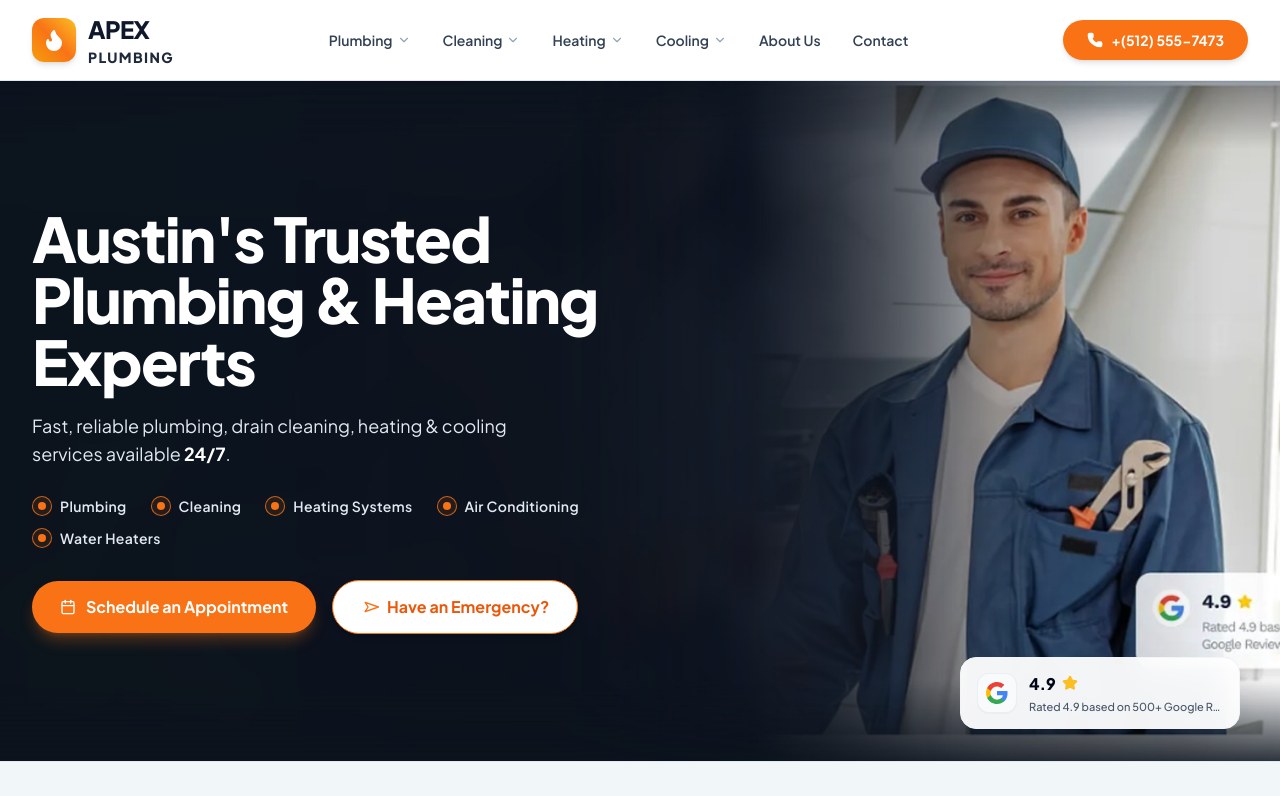
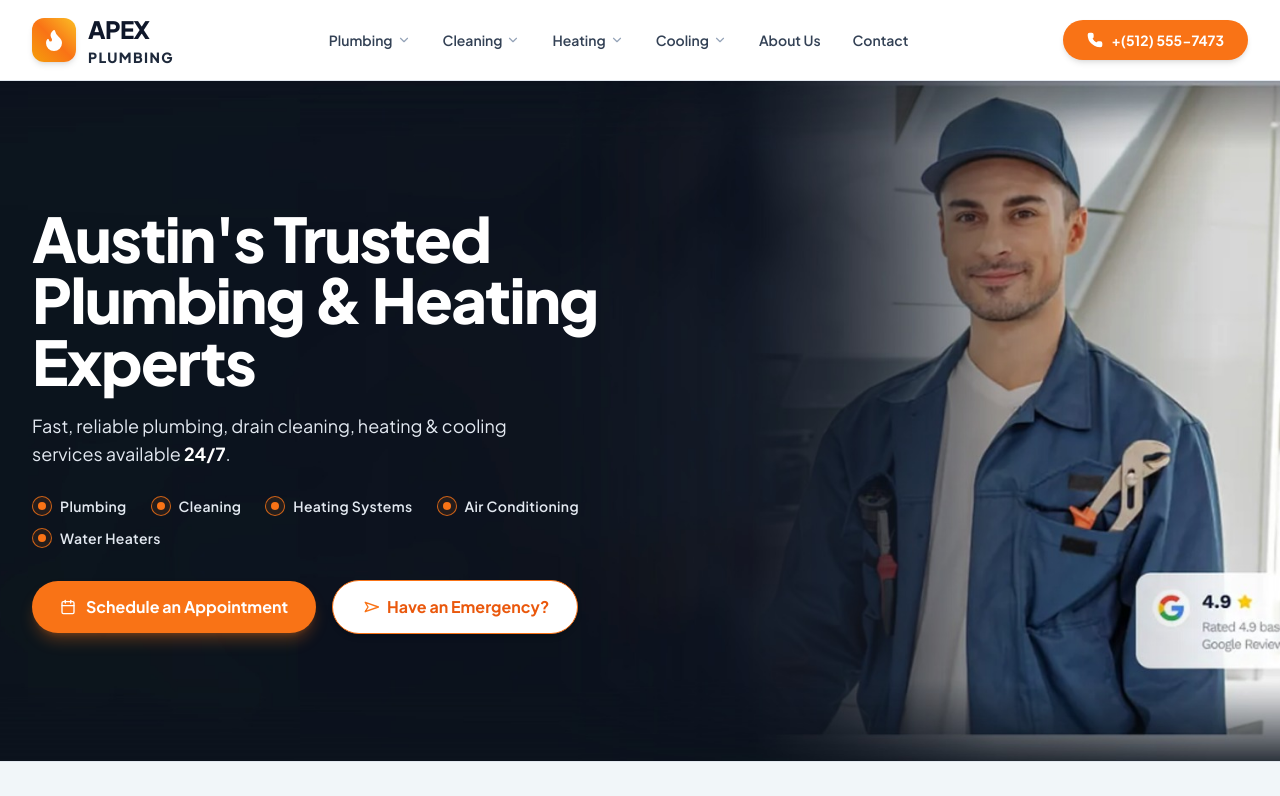
Before and after one commit to Jianst-21/Plumber, a Next.js app: page / in a window 1280 px wide. Shown: the top 796 px of the page. Built offline with nearby package versions, Linux system fonts and the light colour scheme.

Commit message:
fix: remove duplicate HTML Google review badge in hero section

```diff
--- a/src/components/hero/HeroSection.tsx
+++ b/src/components/hero/HeroSection.tsx
@@ -2,31 +2,8 @@
 
 import React from 'react';
 import Image from 'next/image';
-import { Calendar, Navigation, Star } from 'lucide-react';
+import { Calendar, Navigation } from 'lucide-react';
 import { SITE_CONFIG } from '@/config/site.config';
-
-function GoogleLogo({ className = 'w-6 h-6' }: { className?: string }) {
-  return (
-    <svg className={className} viewBox="0 0 24 24" width="24" height="24">
-      <path
-        fill="#4285F4"
-        d="M22.56 12.25c0-.78-.07-1.53-.2-2.25H12v4.26h5.92c-.26 1.37-1.04 2.53-2.21 3.31v2.77h3.57c2.08-1.92 3.28-4.74 3.28-8.09z"
-      />
-      <path
-        fill="#34A853"
-        d="M12 23c2.97 0 5.46-.98 7.28-2.66l-3.57-2.77c-.98.66-2.23 1.06-3.71 1.06-2.86 0-5.29-1.93-6.16-4.53H2.18v2.84C3.99 20.53 7.7 23 12 23z"
-      />
-      <path
-        fill="#FBBC05"
-        d="M5.84 14.09c-.22-.66-.35-1.36-.35-2.09s.13-1.43.35-2.09V7.06H2.18C1.43 8.55 1 10.22 1 12s.43 3.45 1.18 4.94l2.85-2.22.81-.63z"
-      />
-      <path
-        fill="#EA4335"
-        d="M12 5.38c1.62 0 3.06.56 4.21 1.64l3.15-3.15C17.45 2.09 14.97 1 12 1 7.7 1 3.99 3.47 2.18 7.06l3.66 2.84c.87-2.6 3.3-4.52 6.16-4.52z"
-      />
-    </svg>
-  );
-}
 
 const HERO_SERVICES = [
   'Plumbing',
@@ -122,30 +99,13 @@ export default function HeroSection() {
         </div>
       </div>
 
-      {/* Floating Google Review Badge (Bottom Right, matching reference exactly) */}
-      <div className="hidden sm:block absolute bottom-6 right-6 lg:bottom-8 lg:right-10 z-20">
-        <a
-          href="#reviews"
-          onClick={(e) => handleScrollTo(e, 'reviews')}
-          className="group block bg-white/95 hover:bg-white backdrop-blur-md rounded-2xl p-3.5 px-4 shadow-2xl border border-slate-100 hover:border-slate-200 hover:-translate-y-0.5 transition-all duration-200 max-w-[280px]"
-          aria-label="View Google customer reviews"
-        >
-          <div className="flex items-center gap-3">
-            <div className="w-10 h-10 rounded-xl bg-slate-50 border border-slate-200/60 flex items-center justify-center shrink-0 shadow-2xs group-hover:scale-105 transition-transform">
-              <GoogleLogo className="w-6 h-6" />
-            </div>
-            <div className="min-w-0 text-left">
-              <div className="flex items-center gap-1.5 leading-none">
-                <span className="text-base font-extrabold text-slate-950">4.9</span>
-                <Star className="w-4 h-4 fill-amber-400 text-amber-400 -mt-0.5" aria-hidden="true" />
-              </div>
-              <p className="text-[11px] text-slate-600 font-medium leading-tight mt-1 truncate">
-                Rated 4.9 based on 500+ Google Reviews
-              </p>
-            </div>
-          </div>
-        </a>
-      </div>
+      {/* Clickable Hotspot Anchor over the Google Review Badge in the background image */}
+      <a
+        href="#reviews"
+        onClick={(e) => handleScrollTo(e, 'reviews')}
+        className="hidden sm:block absolute bottom-4 right-4 sm:bottom-6 sm:right-6 lg:bottom-8 lg:right-10 w-72 h-20 z-20 cursor-pointer rounded-2xl"
+        aria-label="View Google customer reviews"
+      />
     </section>
   );
 }
```
